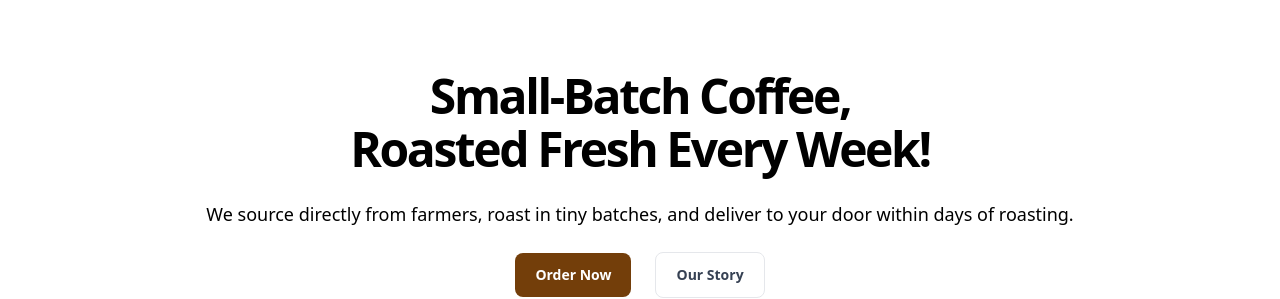
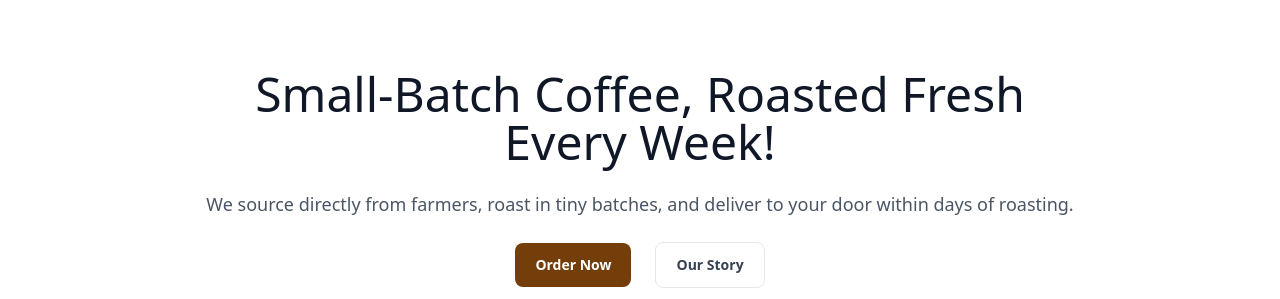
Before and after one commit to Justin-Bento/my-first-angular-app, an Angular app: page / in a window 1280 px wide. Shown: the part 122-421 px from the top of the page. Built offline with nearby package versions, Linux system fonts and the light colour scheme.

Commit message:
style: simplify heading typography

```diff
--- a/src/app/blog-post/blog-post.html
+++ b/src/app/blog-post/blog-post.html
@@ -1,5 +1,5 @@
 <main class="mx-auto max-w-7xl px-4 sm:px-6 lg:px-8 min-h-dvh my-32">
   <article class="my-32">
-    <h1 class="">{{ slug() }}</h1>
+    <h1 class="text-5xl font-medium text-gray-900 capitalize">{{ slug() }}</h1>
   </article>
 </main>
--- a/src/app/home/home.html
+++ b/src/app/home/home.html
@@ -2,11 +2,11 @@
   <section class="grid grid-cols-1 gap-12">
     <div class="flex flex-col justify-center md:items-center md:text-center">
       <h1
-        class="max-w-4xl text-3xl leading-tight font-semibold tracking-tight text-balance text-primary md:text-5xl lg:leading-[1.1] xl:tracking-tighter"
+        class="max-w-4xl text-5xl font-medium text-gray-900"
       >
         Small-Batch Coffee, Roasted Fresh Every Week!
       </h1>
-      <p class="mt-3 max-w-4xl text-base text-balance text-foreground sm:text-lg md:mt-6">
+      <p class="mt-3 max-w-4xl text-base text-balance text-gray-600 sm:text-lg md:mt-6">
         We source directly from farmers, roast in tiny batches, and deliver to your door within days
         of roasting.
       </p>
```
